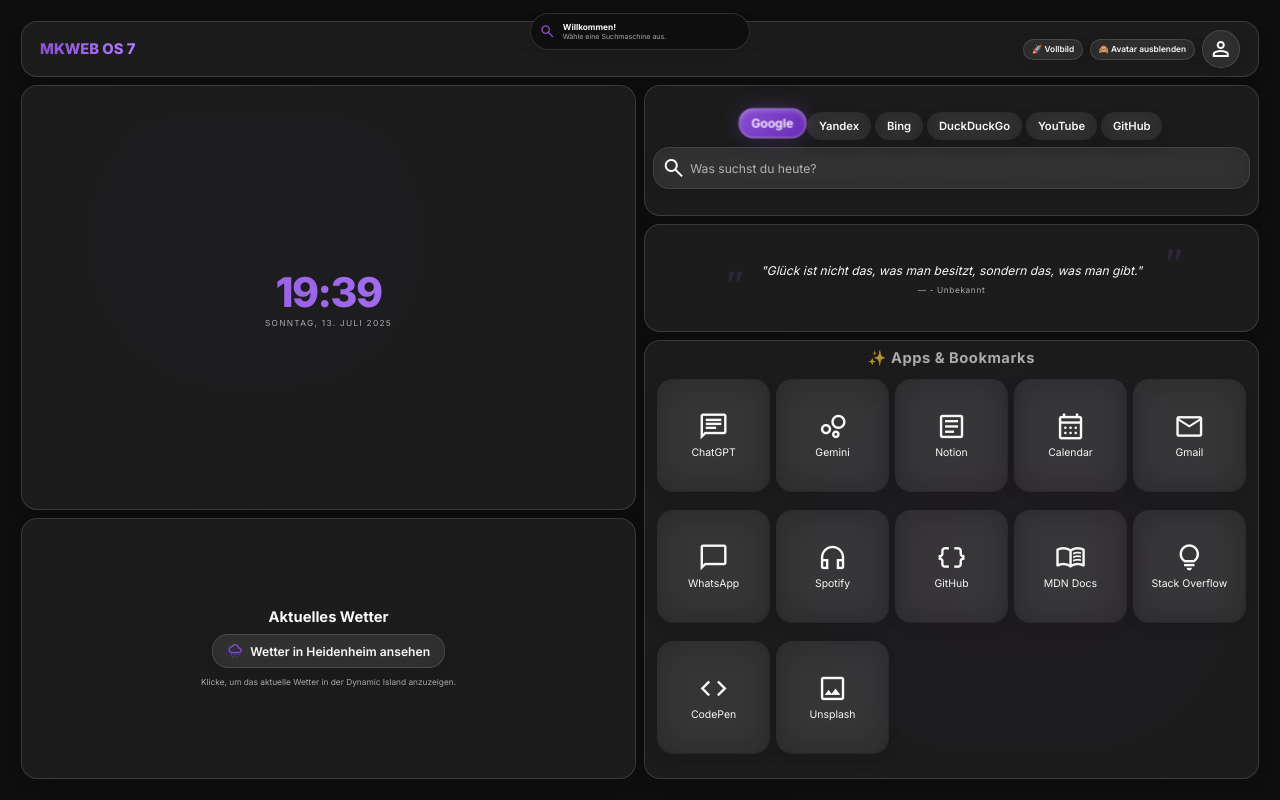
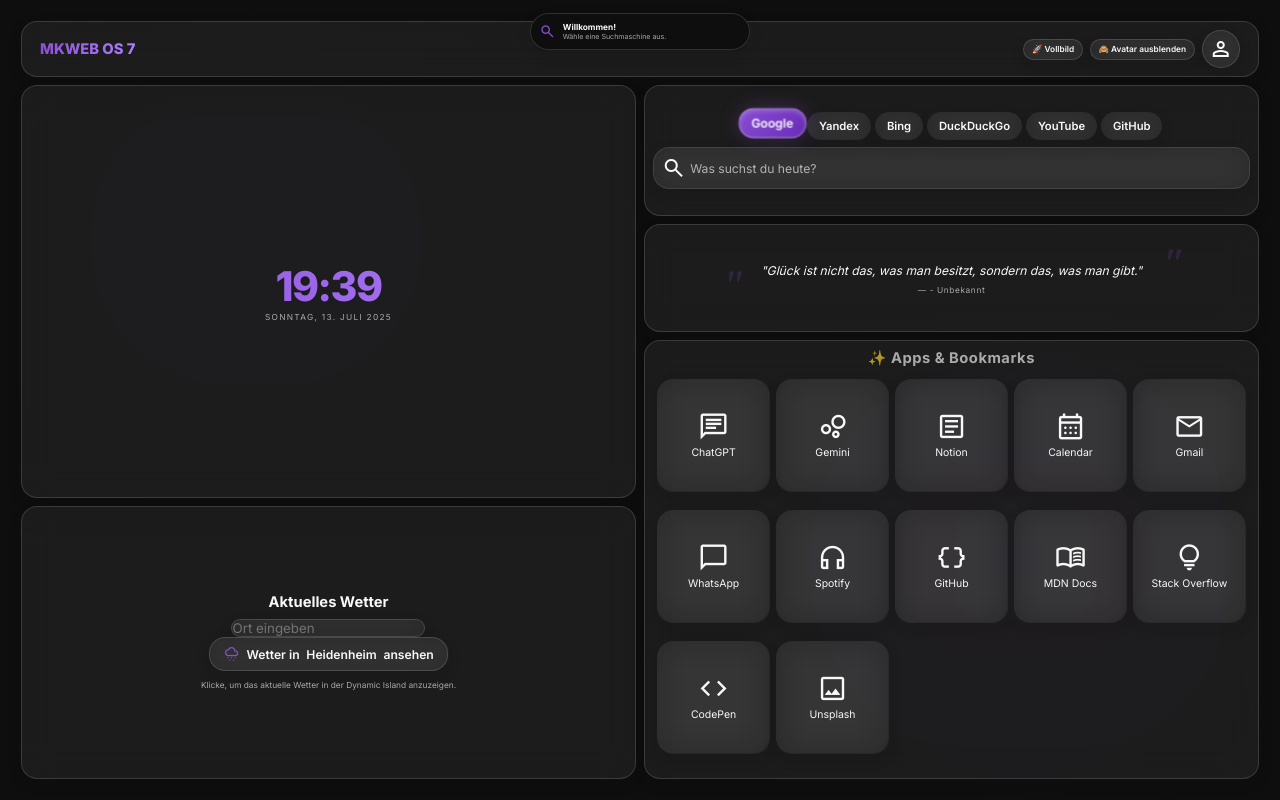
Before and after one commit to Mkylandia/MKWEB, a plain HTML site: page index.html in a window 1280 px wide. Drawn offline with nearby package versions, Linux system fonts and the light colour scheme.

Commit message:
Update index.html

```diff
--- a/index.html
+++ b/index.html
@@ -71,9 +71,13 @@
 
         <section class="weather-link-section glass">
             <h2>Aktuelles Wetter</h2>
+            <div class="weather-location-input-group">
+                <label for="weather-location" class="sr-only">Wetterstandort eingeben</label>
+                <input type="text" id="weather-location" placeholder="Ort eingeben" class="glass">
+            </div>
             <a href="#" class="weather-link-button glass">
                 <span class="material-symbols-outlined weather-icon">cloudy_snowing</span>
-                Wetter in Heidenheim ansehen
+                Wetter in <span id="current-weather-location-display">Heidenheim</span> ansehen
             </a>
             <p class="weather-notice">Klicke, um das aktuelle Wetter in der Dynamic Island anzuzeigen.</p>
         </section>
```
